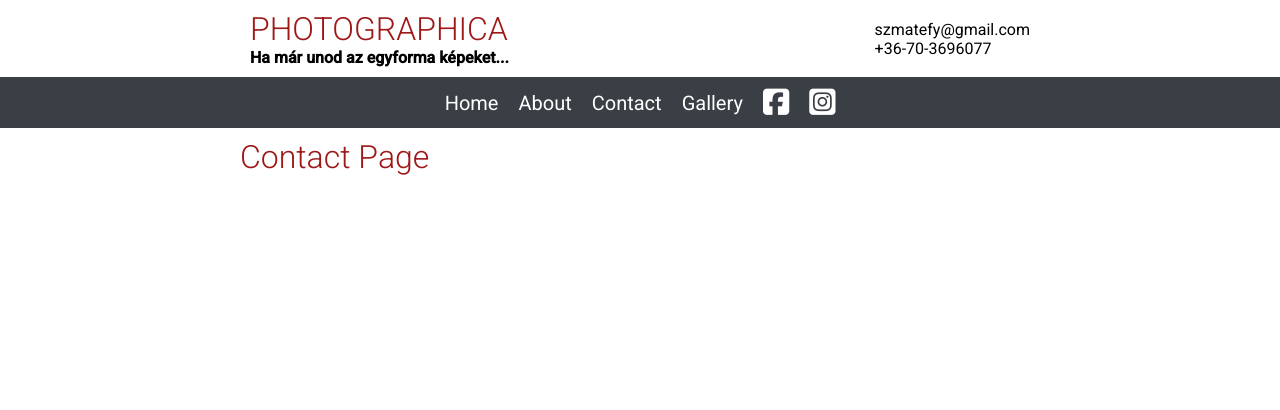
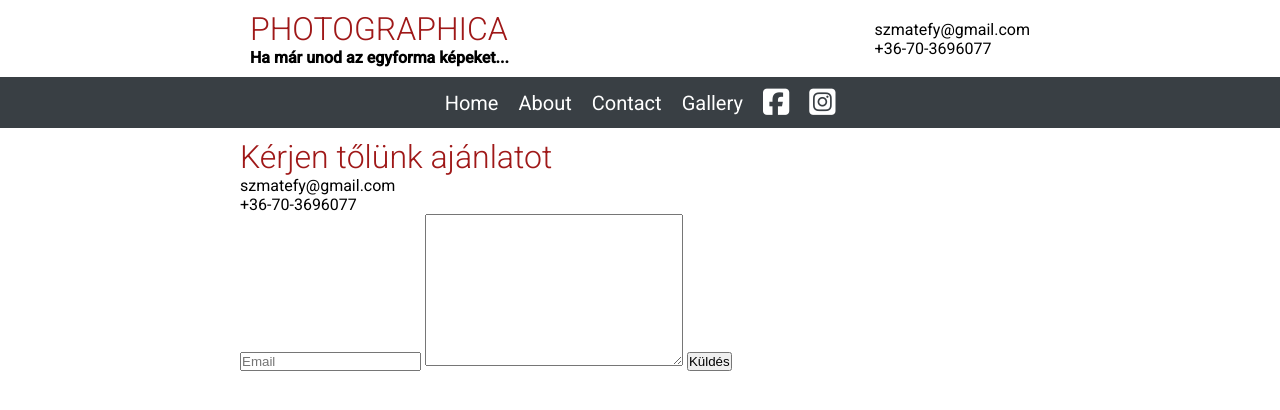
Before and after one commit to robertvari/StylusPhoto-210227, a Django app: page /contact/ in a window 1280 px wide. Shown: the top 410 px of the page. Run offline with Django 3.2, Linux system fonts and the light colour scheme; some libraries are stand-ins or nearby versions.

Commit message:
work update

```diff
--- a/pages/views.py
+++ b/pages/views.py
@@ -11,6 +11,7 @@ def image_generator(photo_number, resolution=(800, 600)):
 
 
 def home_view(request):
+    # todo create a model for this
     context = {
         "title": "photographica",
         "subtitle": "Ahol a fotó és a grafika találkozik",
@@ -21,12 +22,28 @@ def home_view(request):
     return render(request, "home.html", context)
 
 
-def contact_view(request):
-    return render(request, "contact.html")
+def about_view(request):
+    # todo create a model for this
+    context = {
+        "title": "Hogyan is készülnek a képeim?",
+        "subtitle": "",
+        "content": "Előszőr is tervezéssel! Sokat rajzolok, vázlatokat készítek a fotózások előtt. Egyrészt, szeretek koncepcióval készülni, és szeretnék az ügyfélhez, modellhez legjobban illő ötletekkel előállni. A fotózásra emiatt felkészülten érkezek, és lehet is a koncepció kivitelezésével foglalkozni.",
+        "photos": image_generator(1)
+    }
+
+    return render(request, "about.html", context)
 
 
-def about_view(request):
-    return render(request, "about.html")
+def contact_view(request):
+    # todo create a model for this
+    context = {
+        "title": "Kérjen tőlünk ajánlatot",
+        "subtitle": "",
+        "content": "",
+        "photos": image_generator(1)
+    }
+
+    return render(request, "contact.html", context)
 
 
 def gallery_view(request):
--- a/templates/contact.html
+++ b/templates/contact.html
@@ -3,5 +3,14 @@
 {% block title %} Home {% endblock title %}
 
 {% block body %}
-    <h1>Contact Page</h1>
+    <h1>{{ title }}</h1>
+    <h3>{{ subtitle }}</h3>
+    <p>{{ email }}</p>
+    <p>{{ phone }}</p>
+
+    <form action="">
+        <input type="email" placeholder="Email">
+        <textarea name="" id="" cols="30" rows="10"></textarea>
+        <button>Küldés</button>
+    </form>
 {% endblock body %}
```
Also changed, not shown: templates/about.html (+9 -1 lines).
